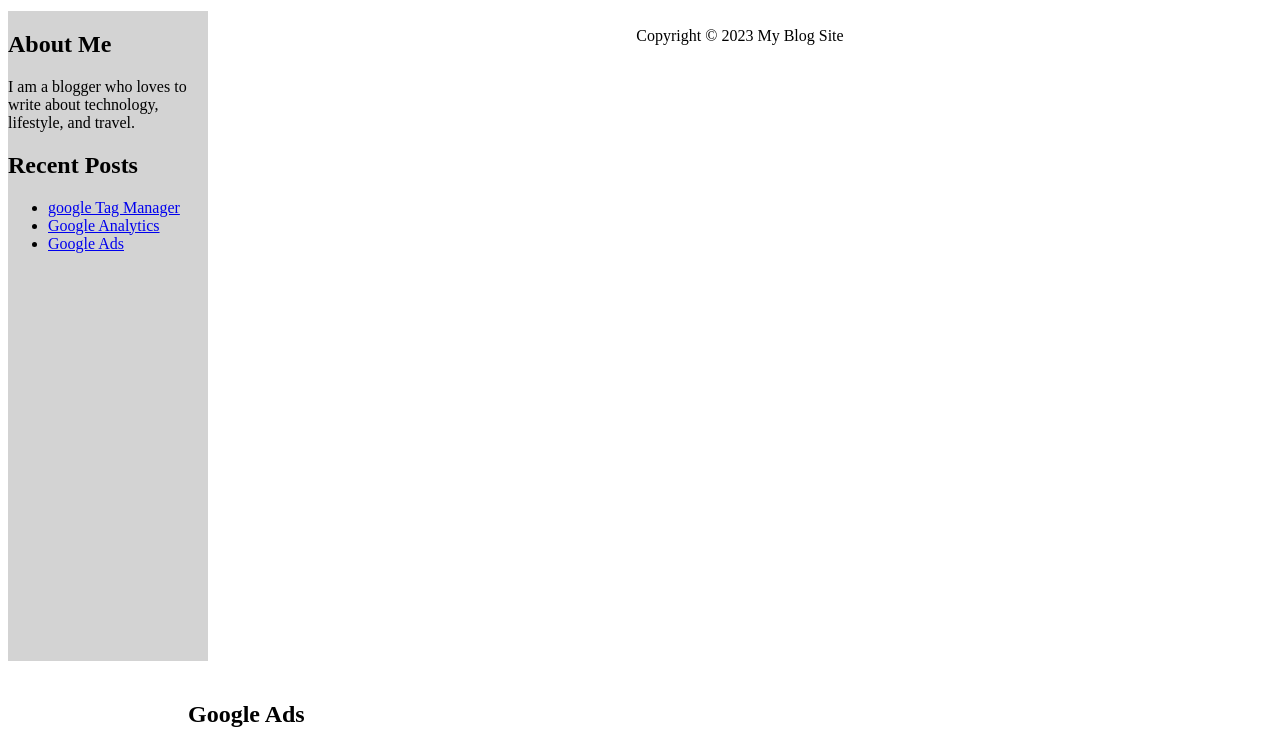
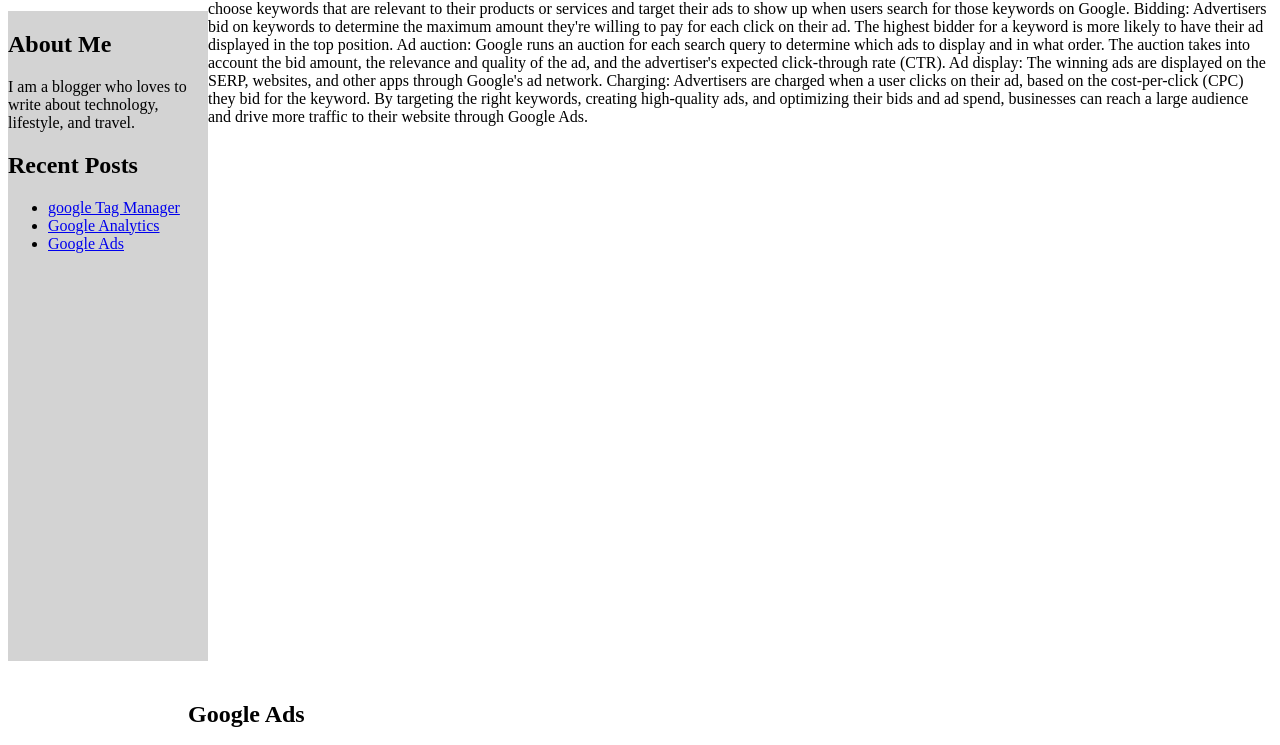
Before and after one commit to kalagopz/goalytix.github.io, a plain HTML site: page gad.html in a window 1280 px wide. Shown: the part 97-842 px from the top of the page. Drawn offline with Linux system fonts and the light colour scheme.

Commit message:
blog skeleton

```diff
--- a/gad.html
+++ b/gad.html
@@ -82,7 +82,25 @@
   </div>
 
   <footer>
-    <p>Copyright &copy; 2023 My Blog Site</p>
+    <p>
+        Google Ads, formerly known as Google AdWords, is an advertising platform that allows businesses to display ads to internet users based on their search queries and other factors. The ads are displayed on Google's search engine results pages (SERP), websites, and other apps through Google's ad network.
+
+        Here's how Google Ads works:
+
+        Advertisers create ads: Advertisers create text, display, video, and other types of ads to promote their products or services.
+
+        Keyword targeting: Advertisers choose keywords that are relevant to their products or services and target their ads to show up when users search for those keywords on Google.
+
+        Bidding: Advertisers bid on keywords to determine the maximum amount they're willing to pay for each click on their ad. The highest bidder for a keyword is more likely to have their ad displayed in the top position.
+
+        Ad auction: Google runs an auction for each search query to determine which ads to display and in what order. The auction takes into account the bid amount, the relevance and quality of the ad, and the advertiser's expected click-through rate (CTR).
+
+        Ad display: The winning ads are displayed on the SERP, websites, and other apps through Google's ad network.
+
+        Charging: Advertisers are charged when a user clicks on their ad, based on the cost-per-click (CPC) they bid for the keyword.
+
+        By targeting the right keywords, creating high-quality ads, and optimizing their bids and ad spend, businesses can reach a large audience and drive more traffic to their website through Google Ads.
+    </p>
   </footer>
 </body>
 
```
